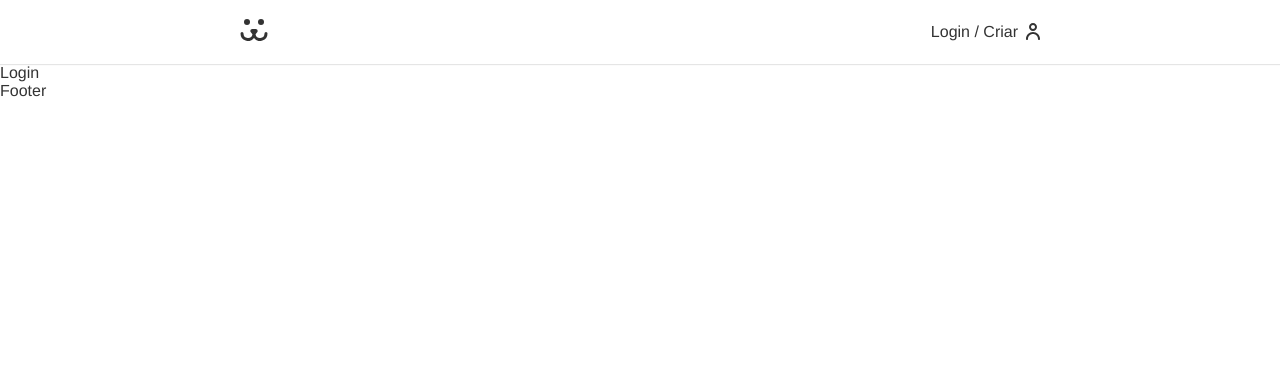
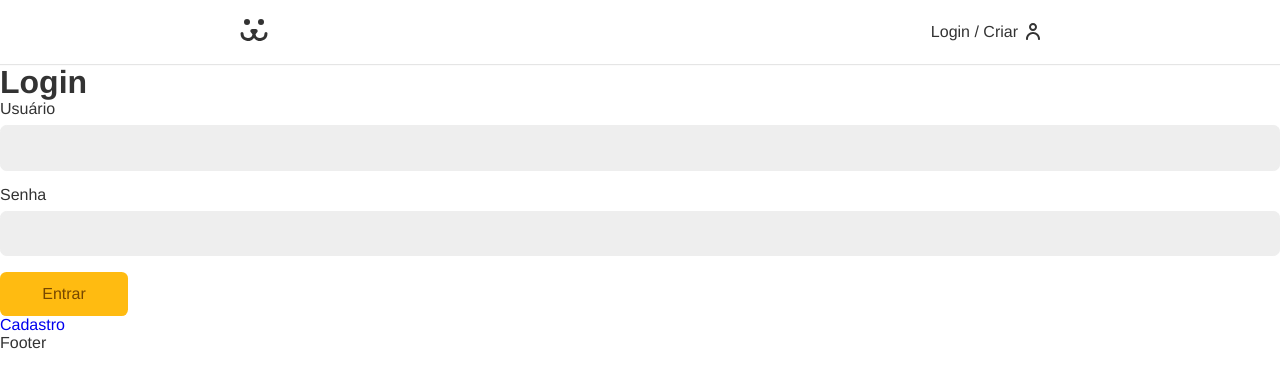
Before and after one commit to jljunior3/insta-dogs-react, a React (Create React App) app: page /login in a window 1280 px wide. Shown: the top 388 px of the page. Built offline with nearby package versions, Linux system fonts and the light colour scheme.

Commit message:
primeira parte de construção do login

```diff
--- a/src/App.js
+++ b/src/App.js
@@ -12,7 +12,7 @@
         <Header />
         <Routes>
           <Route path="/" element={<Home />} />
-          <Route path="/login" element={<Login />} />
+          <Route path="/login/*" element={<Login />} />
         </Routes>
         <Footer />
       </BrowserRouter>
--- /dev/null
+++ b/src/Components/Form/Button.jsx
@@ -0,0 +1,12 @@
+import React from "react";
+import styles from "./Button.module.css";
+
+const Button = ({ children, ...props }) => {
+  return (
+    <button {...props} className={styles.button}>
+      {children}
+    </button>
+  );
+};
+
+export default Button;
--- /dev/null
+++ b/src/Components/Form/Button.module.css
@@ -0,0 +1,24 @@
+.button {
+  font-size: 1rem;
+  font-family: var(--type-first);
+  cursor: pointer;
+  border: none;
+  border-radius: 0.4rem;
+  background: #fb1;
+  color: #764701;
+  min-width: 8rem;
+  padding: 0.8rem 1.2rem;
+  box-sizing: border-box;
+  transition: 0.1s;
+}
+
+.button:hover,
+.button:focus {
+  outline: none;
+  box-shadow: 0 0 0 3px #fea, 0 0 0 4px #fb1;
+}
+
+.button:disabled {
+  opacity: 0.5;
+  cursor: wait;
+}
--- /dev/null
+++ b/src/Components/Form/Input.jsx
@@ -0,0 +1,24 @@
+import React from "react";
+import styles from "./Input.module.css";
+
+const Input = ({ label, type, name, value, onChange, onBlur, error }) => {
+  return (
+    <div className={styles.wrapper}>
+      <label htmlFor={name} className={styles.label}>
+        {label}
+      </label>
+      <input
+        id={name}
+        name={name}
+        className={styles.input}
+        type={type}
+        value={value}
+        onChange={onChange}
+        onBlur={onBlur}
+      />
+      {error && <p className={styles.error}>{error}</p>}
+    </div>
+  );
+};
+
+export default Input;
--- /dev/null
+++ b/src/Components/Form/Input.module.css
@@ -0,0 +1,35 @@
+.wrapper {
+  margin-bottom: 1rem;
+}
+
+.input {
+  border: 1px solid #eee;
+  display: block;
+  width: 100%;
+  font-size: 1rem;
+  padding: 0.8rem;
+  border-radius: 0.4rem;
+  background: #eee;
+  transition: 0.1s;
+}
+
+.input:hover,
+.input:focus {
+  outline: none;
+  border-color: #fb1;
+  background: white;
+  box-shadow: 0 0 0 3px #fea;
+}
+
+.label {
+  display: block;
+  font-size: 1rem;
+  line-height: 1;
+  padding-bottom: 0.5rem;
+}
+
+.error {
+  color: #f31;
+  font-size: 0.875rem;
+  margin-top: 0.25rem;
+}
--- a/src/Components/Login/Login.jsx
+++ b/src/Components/Login/Login.jsx
@@ -1,5 +1,19 @@
 import React from "react";
+import { Route, Routes } from "react-router-dom";
+import { LoginForm } from "./LoginForm";
+import { LoginCreate } from "./LoginCreate";
+import { LoginPasswordLost } from "./LoginPasswordLost";
+import { LoginPasswordReset } from "./LoginPasswordReset";
 
 export const Login = () => {
-  return <div>Login</div>;
+  return (
+    <div>
+      <Routes>
+        <Route path="/" element={<LoginForm />} />
+        <Route path="/criar" element={<LoginCreate />} />
+        <Route path="/perdeu" element={<LoginPasswordLost />} />
+        <Route path="/resetar" element={<LoginPasswordReset />} />
+      </Routes>
+    </div>
+  );
 };
--- /dev/null
+++ b/src/Components/Login/LoginCreate.jsx
@@ -0,0 +1,5 @@
+import React from "react";
+
+export const LoginCreate = () => {
+  return <div>login create</div>;
+};
--- /dev/null
+++ b/src/Components/Login/LoginForm.jsx
@@ -0,0 +1,40 @@
+import React from "react";
+import { Link } from "react-router-dom";
+import { useForm } from "../../Hooks/useForm";
+import Button from "../Form/Button";
+import Input from "../Form/Input";
+
+export const LoginForm = () => {
+  const username = useForm();
+  const password = useForm();
+
+  function handleSubmit(event) {
+    event.preventDefault();
+    if (username.validate() && password.validate()) {
+      fetch("https://dogsapi.origamid.dev/json/jwt-auth/v1/token", {
+        method: "POST",
+        headers: {
+          "Content-Type": "application/json",
+        },
+        body: JSON.stringify({ username, password }),
+      })
+        .then((response) => {
+          console.log(response);
+          return response.json();
+        })
+        .then((json) => console.log(json));
+    }
+  }
+
+  return (
+    <div>
+      <h1>Login</h1>
+      <form action="" onSubmit={handleSubmit}>
+        <Input label="Usuário" type="text" name="username" {...username} />
+        <Input label="Senha" type="password" name="password" {...password} />
+        <Button>Entrar</Button>
+      </form>
+      <Link to="/login/criar">Cadastro</Link>
+    </div>
+  );
+};
--- /dev/null
+++ b/src/Components/Login/LoginPasswordLost.jsx
@@ -0,0 +1,5 @@
+import React from "react";
+
+export const LoginPasswordLost = () => {
+  return <div>login password lost</div>;
+};
--- /dev/null
+++ b/src/Components/Login/LoginPasswordReset.jsx
@@ -0,0 +1,5 @@
+import React from "react";
+
+export const LoginPasswordReset = () => {
+  return <div>login password reset</div>;
+};
--- /dev/null
+++ b/src/Hooks/useForm.jsx
@@ -0,0 +1,41 @@
+import React from "react";
+
+const types = {
+  email: {
+    regex: /^(([^<>()[\]\\.,;:\s@"]+(\.[^<>()[\]\\.,;:\s@"]+)*)|(".+"))@((\[[0-9]{1,3}\.[0-9]{1,3}\.[0-9]{1,3}\.[0-9]{1,3}\])|(([a-zA-Z\-0-9]+\.)+[a-zA-Z]{2,}))$/,
+    message: "Preencha um email válido",
+  },
+};
+
+export const useForm = (type) => {
+  const [value, setValue] = React.useState("");
+  const [error, setError] = React.useState(null);
+
+  function validate(value) {
+    if (type === false) return true;
+    if (value.length === 0) {
+      setError("Preencha um valor");
+      return false;
+    } else if (types[type] && !types[type].regex.test(value)) {
+      setError(types[type].message);
+      return false;
+    } else {
+      setError(null);
+      return true;
+    }
+  }
+
+  function onChange({ target }) {
+    if (error) validate(target.value);
+    setValue(target.value);
+  }
+
+  return {
+    value,
+    setValue,
+    onChange,
+    error,
+    validate: () => validate(value),
+    onBlur: () => validate(value),
+  };
+};
```
Also changed, not shown: 1 other file (tests, documents, lock files or other folders).
